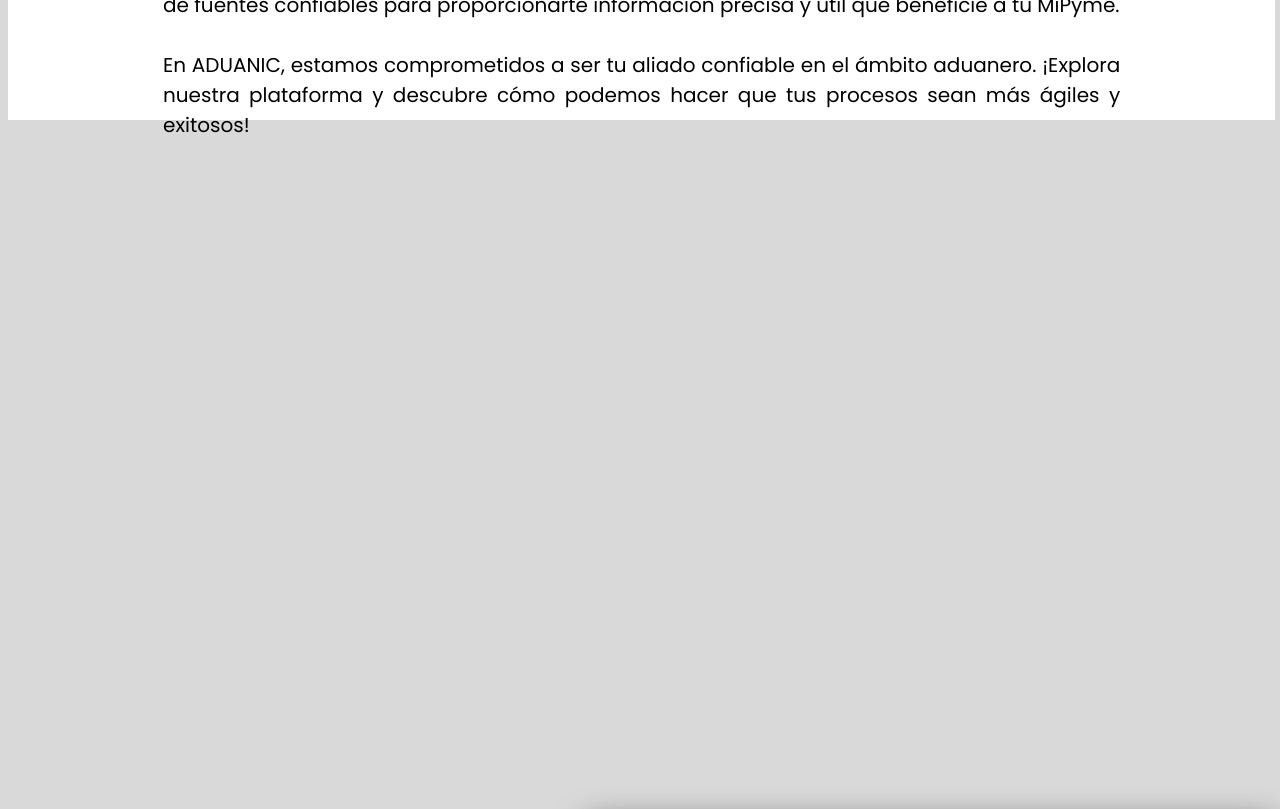
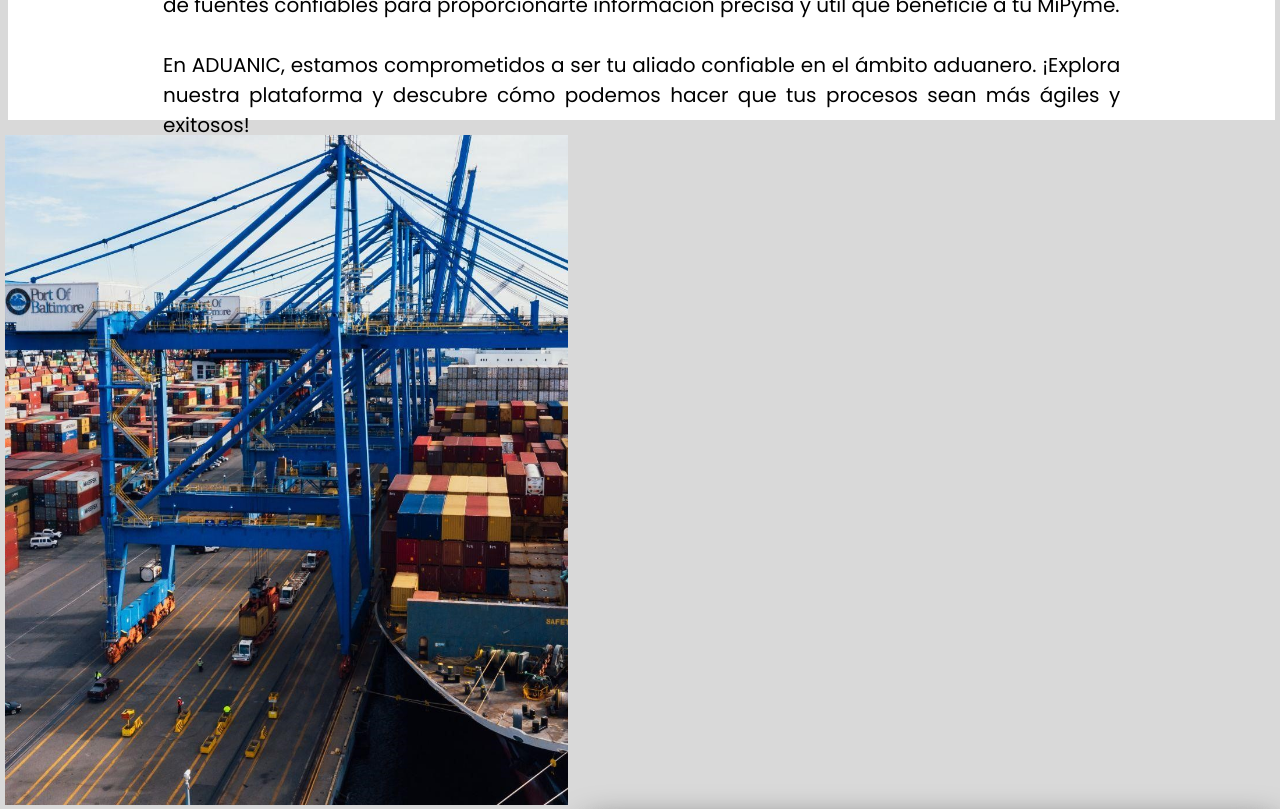
Before and after one commit to DELIRIUS-d/ADUANIC, a plain HTML site: page index.html in a window 1280 px wide. Shown: the part 600-1409 px from the top of the page. Drawn offline with Linux system fonts and the light colour scheme; files whose address does not match are found by name; a web font is replaced by a local one.

Commit message:
Update estilos.css

```diff
--- a/estilos.css
+++ b/estilos.css
@@ -132,7 +132,7 @@ height: 670px;
 margin-left: 5px;
 float: left;
 padding: 15px;
-background: url(imagenes/calcular-aranceles-aduana-espana.jpg);
+background: url(calcular-aranceles-aduana-espana.jpg);
 background-size: cover;
 background-position: center;
 }
```
